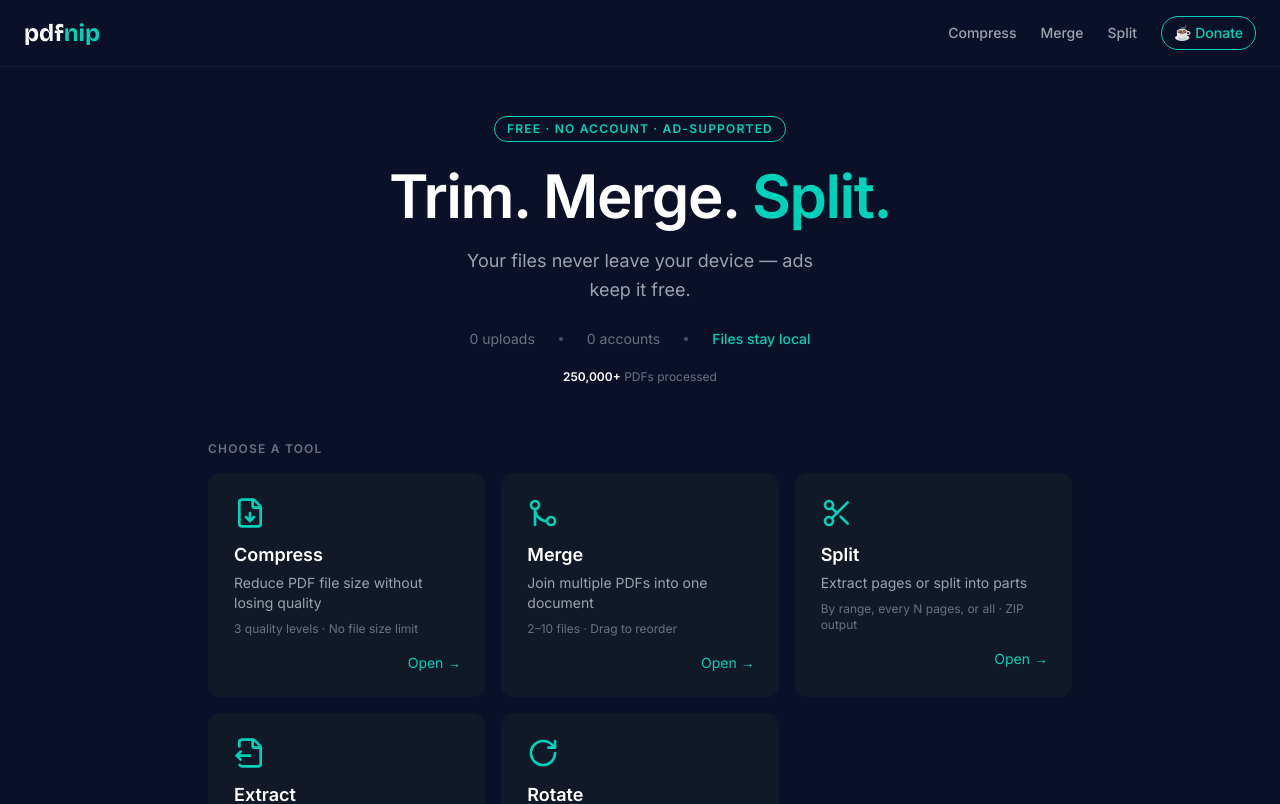
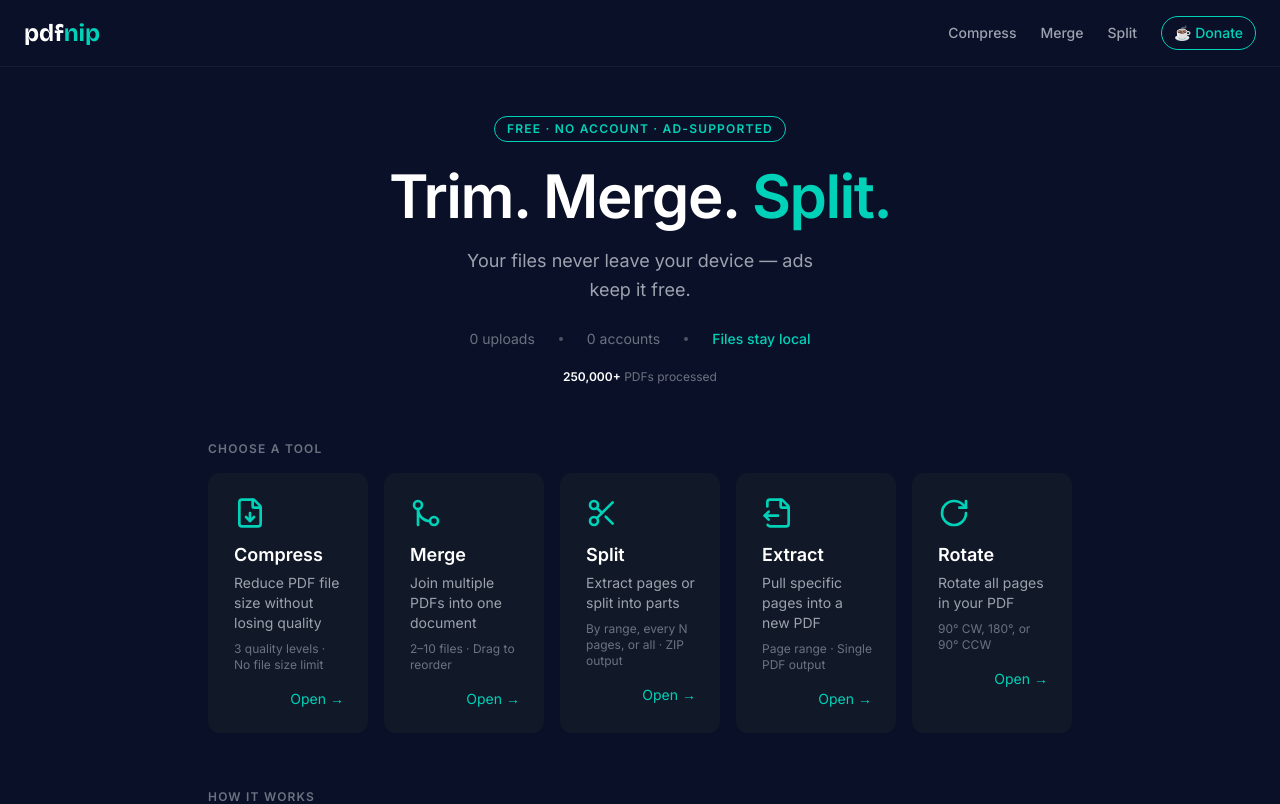
Before and after one commit to lewisgoku/pdfnip, a React (Vite) app: page / in a window 1280 px wide. Shown: the top 804 px of the page. Built offline with nearby package versions, Linux system fonts and the light colour scheme.

Commit message:
fix: update Home page meta description, grid breakpoints, and test style

```diff
--- a/src/pages/Home.tsx
+++ b/src/pages/Home.tsx
@@ -65,7 +65,7 @@ export default function Home() {
     <div className="max-w-4xl mx-auto px-4 py-12">
       <PageMeta
         title="PDFNip | Free PDF Tools"
-        description="Free PDF tools that run entirely in your browser. Compress, merge, and split PDFs — your files never leave your device. No account required."
+        description="Free PDF tools that run entirely in your browser. Compress, merge, split, extract, and rotate PDFs — your files never leave your device."
         path="/"
       />
       <div className="mb-14 text-center">
@@ -91,7 +91,7 @@ export default function Home() {
         </p>
       </div>
       <p className="text-xs font-semibold text-gray-500 uppercase tracking-widest mb-4">Choose a tool</p>
-      <div className="grid grid-cols-1 sm:grid-cols-2 md:grid-cols-3 gap-4">
+      <div className="grid grid-cols-1 sm:grid-cols-2 md:grid-cols-3 lg:grid-cols-5 gap-4">
         {TOOLS.map((tool) => (
           <ToolCard key={tool.href} {...tool} />
         ))}
```
Also changed, not shown: 1 other file (tests, documents, lock files or other folders).
